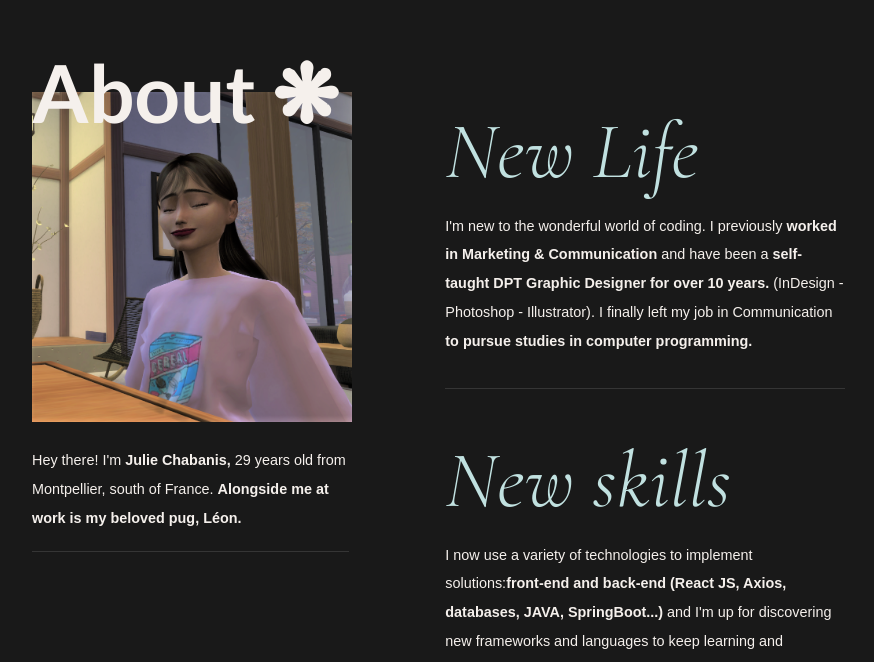
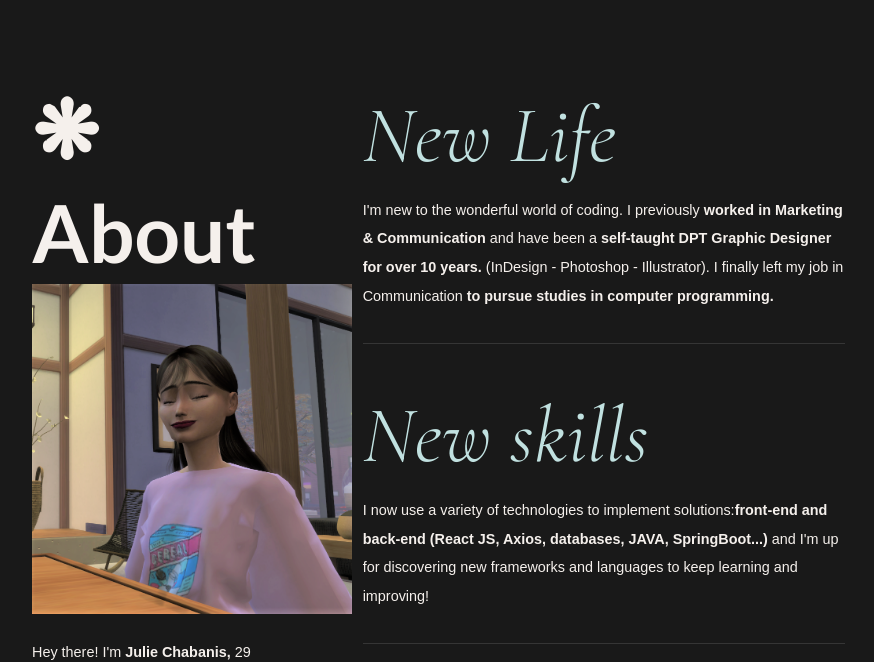
Before and after one commit to JulieChabanis/MinimalPortfolio, a React (Create React App) app: page / in a window 1280 px wide. Shown: the part 910-1572 px from the top of the page, without its empty margins (160-1034 px from the left). Built offline with nearby package versions, Linux system fonts and the light colour scheme; a web font is replaced by a local one.

Commit message:
XL breackpoints About OK

```diff
--- a/src/components/Home/About/About.jsx
+++ b/src/components/Home/About/About.jsx
@@ -21,18 +21,18 @@ const About = () => {
         <SmoothScroll controls={controls} />
 
         <Grid container spacing={12}>
-          <Grid item xs={12} md={6} lg={5}>
+          <Grid item xs={12} md={6} lg={4}>
             <motion.div
               initial={{ opacity: 0, y: 20 }}
               animate={controls}
               transition={{ duration: 0.5 }}
             >
               <Box
-                sx={{ ...theme.typography.h8, position: "relative" }}
+                sx={{ ...theme.typography.h8 }}
               >
-                {"About ❋"}
+                {"❋ About"}
               </Box>
-              <Box className={styles.imageProfil} sx={{  zIndex: -1 }}>
+              <Box className={styles.imageProfil}>
                 <img src={ProfilUser} alt="Julie Chabanis" />
               </Box>
               <Box
@@ -46,7 +46,7 @@ const About = () => {
               <Divider sx={{ margin: "18px 0 0 0" }} />
             </motion.div>
           </Grid>
-          <Grid item xs={12} md={6}>
+          <Grid item xs={12} md={6} lg={7}>
           <motion.div
               initial={{ opacity: 0, y: 20 }}
               animate={controls}
--- a/src/components/Home/About/About.module.css
+++ b/src/components/Home/About/About.module.css
@@ -1,13 +1,11 @@
 .mainAboutSection {
     display: flex;
     flex-direction: column;
-    margin-top: 7rem;
+    margin-top: 6rem;
 }
 
 .imageProfil > img {
     display: flex;
-    align-items: center;
-    justify-content: center;
     height: auto;
     margin-bottom: 24px;
 
--- a/src/components/Theme/theme.js
+++ b/src/components/Theme/theme.js
@@ -207,7 +207,7 @@ export const themeSettings = (mode) => {
           fontSize: "6rem",
         },
         fontWeight:700,
-        lineHeight: 0,
+        lineHeight: 1.3,
         color: mode === "light" ? colors.grey[100] : colors.grey[100],
       },
       // Other texts
--- a/src/components/hooks/PaddingResizeSection.jsx
+++ b/src/components/hooks/PaddingResizeSection.jsx
@@ -4,7 +4,7 @@ const PaddingResizeSection = () => {
   const paddingSmall = "5% 7% 0% 7%";
   const paddingMedium = "9% 6% 0% 6%";
   const paddingLarge = "7% 15% 0% 15%";
-  const paddingXLarge = "6% 13% 0% 13%";
+  const paddingXLarge = "1% 10% 0% 15%";
 
   const isSmallScreen = useMediaQuery('(max-width: 600px)');
   const isMediumScreen = useMediaQuery('(min-width: 601px) and (max-width: 959px)');
```
